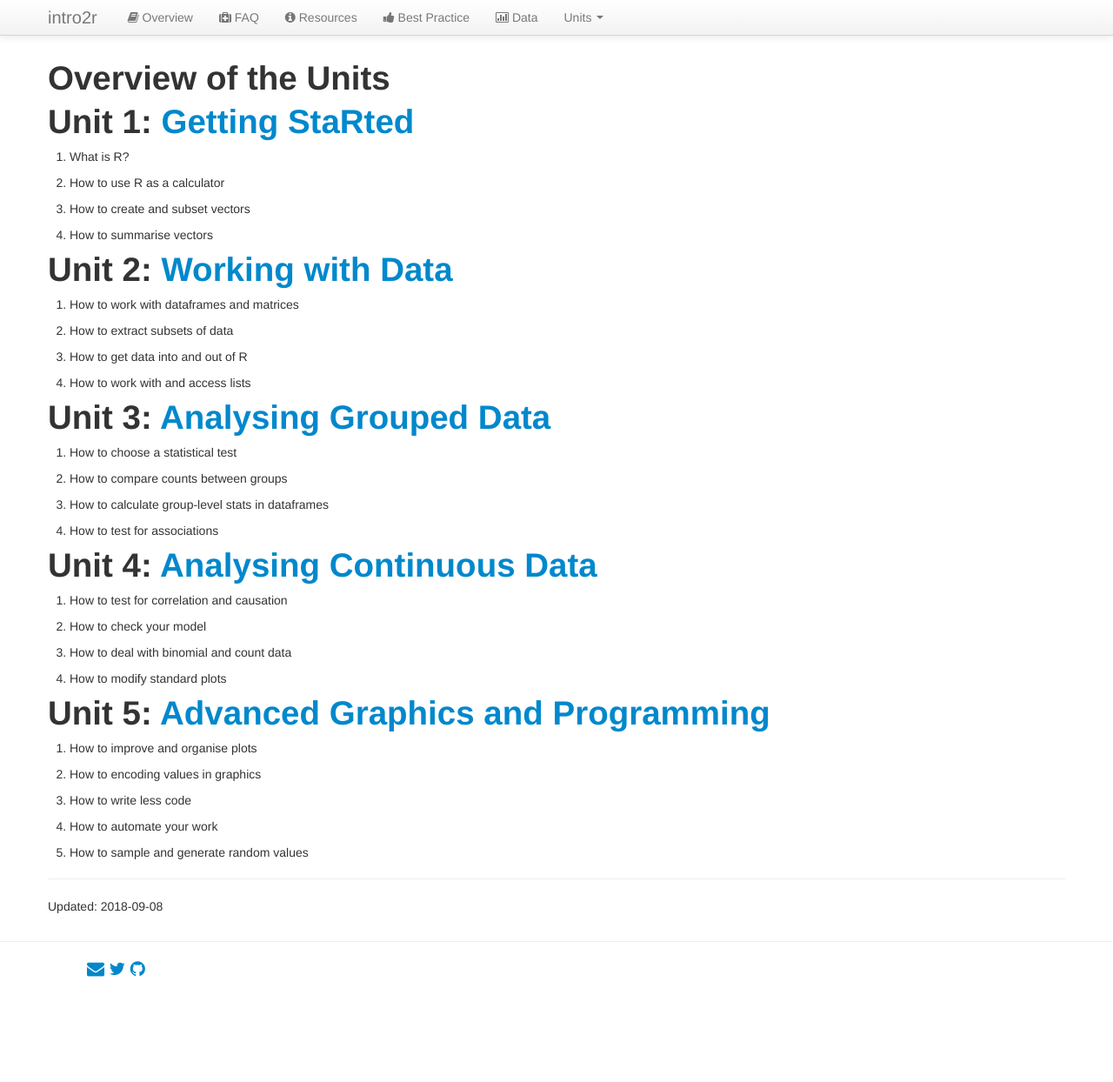
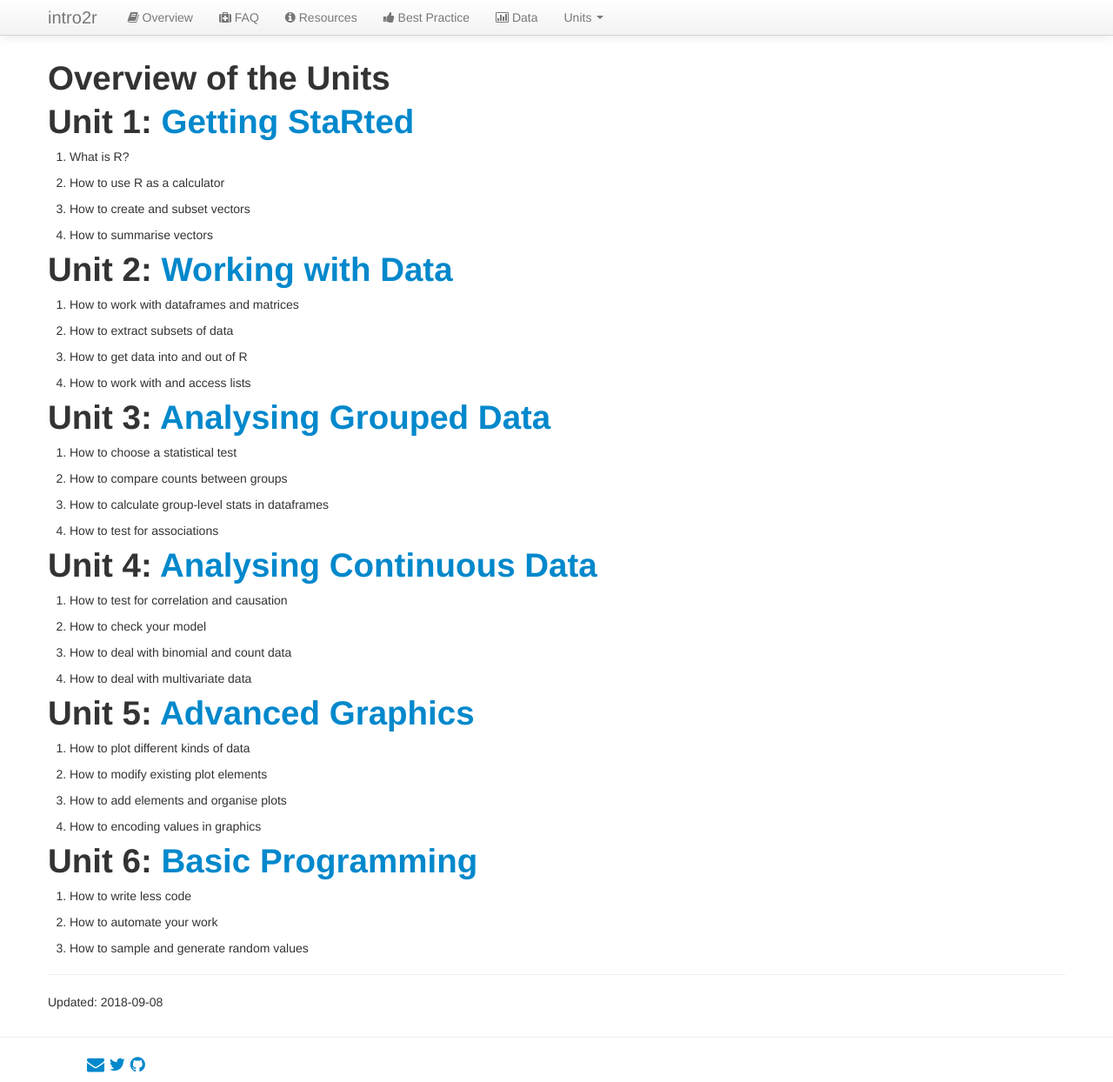
Before and after one commit to intro2r/intro2r, a Jekyll site: the page built from overview.md, in a window 1280 px wide and 1244 px high. Shown: the whole window at 87% size. Built offline with Jekyll 4.4.1, drawn with Linux system fonts in a browser that asks for light colours; our own code applies the rules of GitHub Pages for plain Markdown files.

Commit message:
Update overview.md

```diff
--- a/overview.md
+++ b/overview.md
@@ -46,21 +46,29 @@
 
 3. How to deal with binomial and count data
 
-4. How to modify standard plots
+4. How to deal with multivariate data
 
 
 
-# Unit 5: [Advanced Graphics and Programming](/unit5/)
+# Unit 5: [Advanced Graphics](/unit5/)
 
-1. How to improve and organise plots
+1. How to plot different kinds of data
 
-2. How to encoding values in graphics
+2. How to modify existing plot elements
 
-3. How to write less code
+3. How to add elements and organise plots
 
-4. How to automate your work
+4. How to encoding values in graphics
 
-5. How to sample and generate random values
+
+# Unit 6: [Basic Programming](/unit6/)
+
+1. How to write less code
+
+2. How to automate your work
+
+3. How to sample and generate random values
+
 
  - - -
 
```
